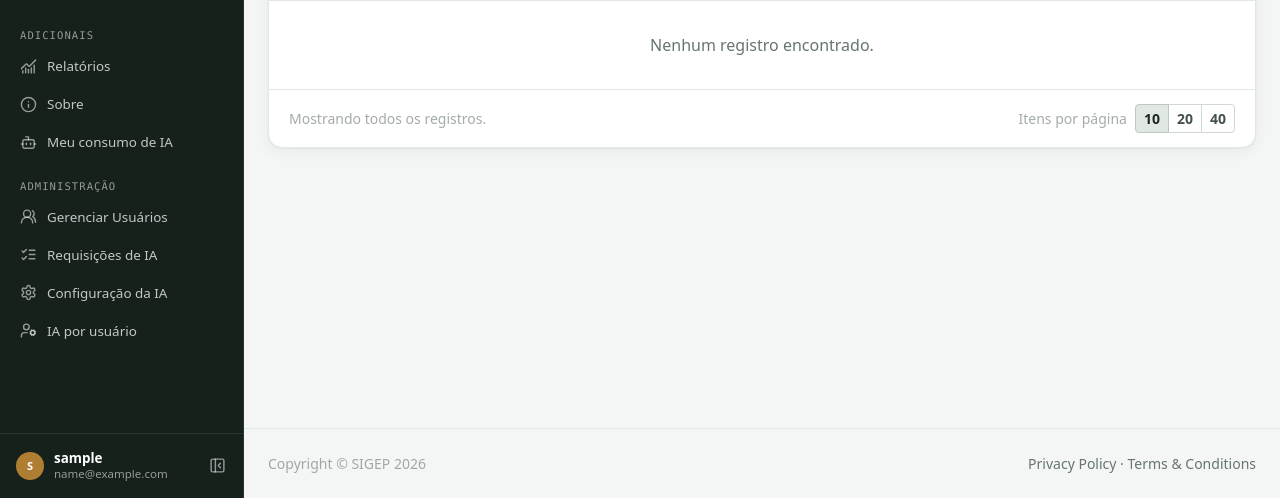
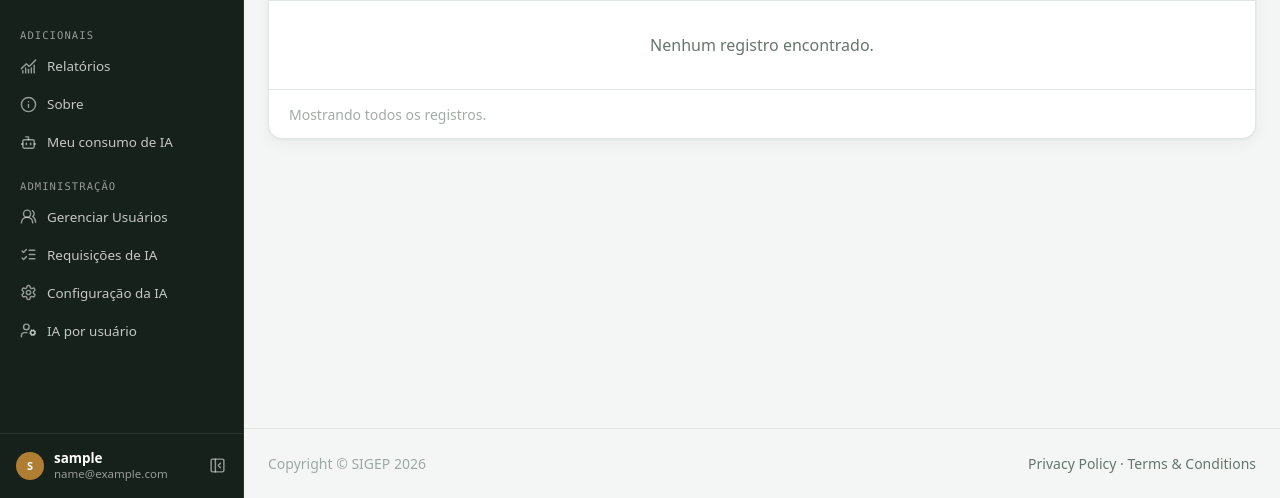
Before and after one commit to RomuloJB/SIGEP, a Django app: page /company/ in a window 1280 px wide. Shown: the part 302-800 px from the top of the page. Run offline with Django 5.2, Linux system fonts and the light colour scheme; the visitor is signed in with stand-in values (Sample User, id 1); data that the repository does not hold is empty; some libraries are stand-ins or nearby versions.

Commit message:
refactor(listagens): remover seletor de itens por pagina
Tira o seletor Itens por pagina do rodape das tabelas e o suporte a per_page nas views de listagem e de usuarios; a paginacao passa a ter sempre 10 itens.

Co-authored-by: Copilot <223556219+Copilot@users.noreply.github.com>

```diff
--- a/cadastros/templates/cadastros/form-filter.html
+++ b/cadastros/templates/cadastros/form-filter.html
@@ -21,8 +21,6 @@
             <div class="filter-fields">
                 {{ filter.form|crispy }}
             </div>
-            {# Mantém a quantidade de itens por página escolhida ao filtrar #}
-            {% if request.GET.per_page %}<input type="hidden" name="per_page" value="{{ request.GET.per_page }}">{% endif %}
             <div class="filter-actions">
                 {# O botão "Limpar" volta para a mesma página, sem os parâmetros da busca #}
                 <a href="{{ request.path }}" class="btn btn-sm btn-outline-secondary">
--- a/cadastros/templates/cadastros/paginacao.html
+++ b/cadastros/templates/cadastros/paginacao.html
@@ -1,5 +1,5 @@
 {# Rodapé de paginação das listagens. Os links repetem todos os parâmetros da URL atual #}
-{# (filtros e per_page), exceto o page: para ?name=re&page=1, gera ?name=re&page=2 #}
+{# (filtros), exceto o page: para ?name=re&page=1, gera ?name=re&page=2 #}
 <div class="card-footer bg-transparent d-flex align-items-center justify-content-between flex-wrap gap-2">
     {% if is_paginated %}
     <nav aria-label="Paginação">
@@ -30,14 +30,4 @@
     {% else %}
     <span class="small text-muted">Mostrando todos os registros.</span>
     {% endif %}
-
-    <div class="d-flex align-items-center gap-2">
-        <span class="small text-muted">Itens por página</span>
-        <div class="btn-group btn-group-sm" role="group" aria-label="Itens por página">
-            {% for option in per_page_options %}
-                {# Troca o per_page mantendo os filtros e volta para a primeira página #}
-                <a class="btn btn-outline-secondary {% if page_obj.paginator.per_page == option %}active{% endif %}" href="?{% for chave, valor in request.GET.items %}{% if chave != 'page' and chave != 'per_page' %}{{ chave }}={{ valor|urlencode }}&{% endif %}{% endfor %}per_page={{ option }}">{{ option }}</a>
-            {% endfor %}
-        </div>
-    </div>
 </div>
--- a/cadastros/views.py
+++ b/cadastros/views.py
@@ -169,23 +169,9 @@ class IndexView(ActiveCompanyRequiredMixin, TemplateView):
 # FilterView faz o papel da ListView e ainda aplica o filterset_class por cima do get_queryset
 class PaginatedFilterView(FilterView):
     paginate_by = 10
-    paginate_by_options = (10, 20, 40)
-
-    def get_paginate_by(self, queryset):
-        per_page = self.request.GET.get("per_page", self.paginate_by)
-        try:
-            per_page = int(per_page)
-        except (TypeError, ValueError):
-            return self.paginate_by
-
-        if per_page in self.paginate_by_options:
-            return per_page
-
-        return self.paginate_by
 
     def get_context_data(self, **kwargs):
         context = super().get_context_data(**kwargs)
-        context["per_page_options"] = self.paginate_by_options
         # Quantos filtros estão preenchidos, para o badge do botão "Filtros"
         form = self.filterset.form
         if form.is_valid():
--- a/usuarios/views.py
+++ b/usuarios/views.py
@@ -255,17 +255,6 @@ class UserListView(SuperuserRequiredMixin, ListView):
     context_object_name = "users"
     queryset = User.objects.select_related("profile").prefetch_related("groups").order_by("username")
     paginate_by = 10
-    paginate_by_options = (10, 20, 40)
-
-    def get_paginate_by(self, queryset):
-        # Mesmo ?per_page=10|20|40 das listagens de cadastros (cadastros/paginacao.html)
-        per_page = self.request.GET.get("per_page", "")
-        return int(per_page) if per_page.isdigit() and int(per_page) in self.paginate_by_options else self.paginate_by
-
-    def get_context_data(self, **kwargs):
-        context = super().get_context_data(**kwargs)
-        context["per_page_options"] = self.paginate_by_options
-        return context
 
 
 class UserCreateView(SuperuserRequiredMixin, FormErrorMessagesMixin, SuccessMessageMixin, CreateView):
```
Also changed, not shown: AGENT.md (+1 -1 lines), .claude/skills/django-filter-listagens/SKILL.md.
